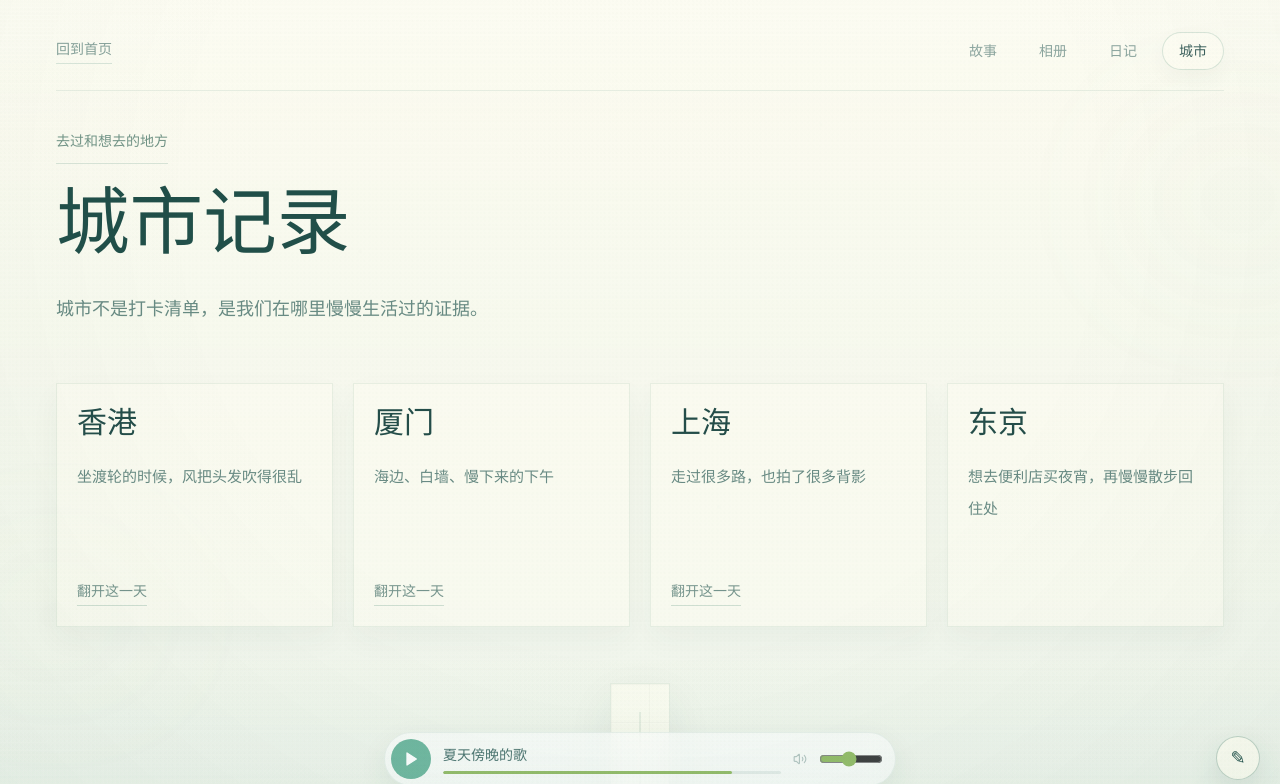
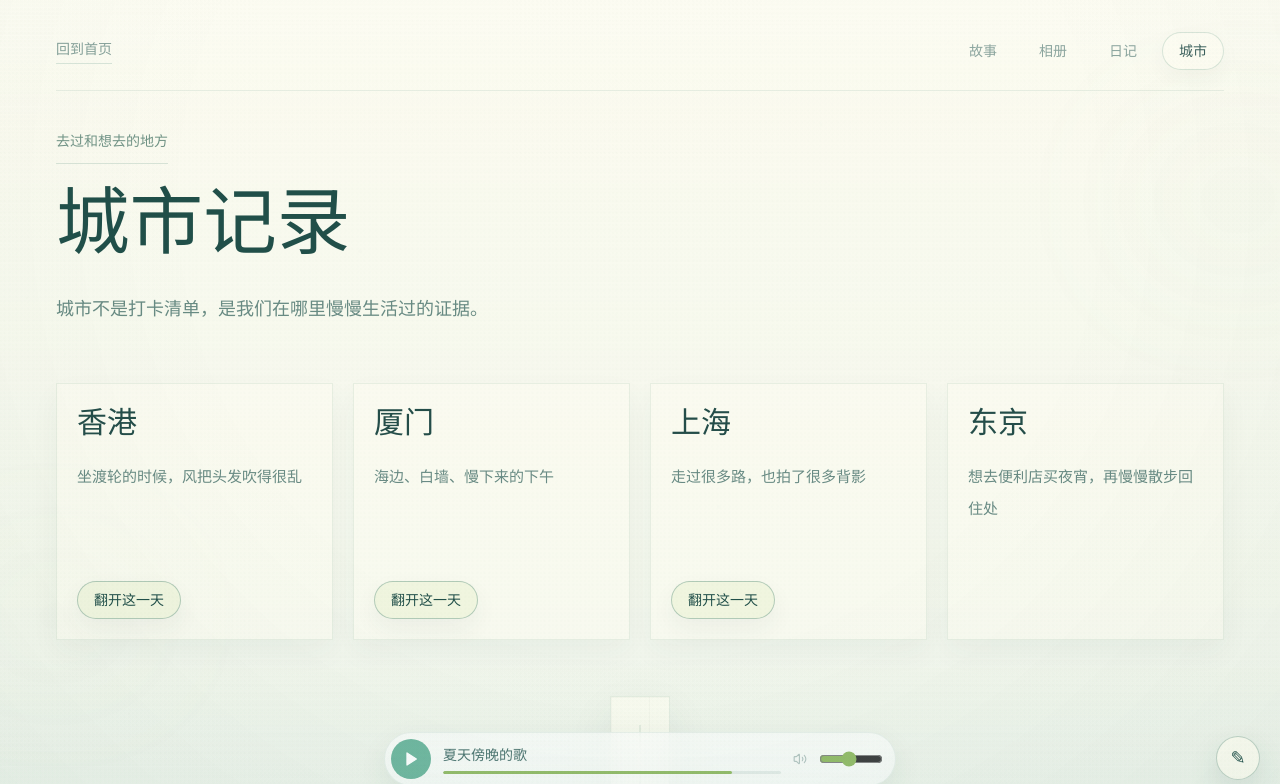
Before and after one commit to lyuxin0205-jpg/personal-love-site, a Next.js app: page /cities in a window 1280 px wide. Shown: the top 784 px of the page. Built offline with nearby package versions, Linux system fonts and the light colour scheme; no server answers; the database is empty.

Commit message:
fix: improve city story link visibility

```diff
--- a/app/cities/page.tsx
+++ b/app/cities/page.tsx
@@ -33,7 +33,10 @@ export default function CitiesPage() {
                 <p className="cinema-title text-3xl leading-tight text-[#244d49]">{trip.city}</p>
                 <p className="mt-5 min-h-24 text-[15px] leading-8 text-[#315f5a]/72">{trip.caption}</p>
                 {related && (
-                  <Link href={`/story/${related.slug}`} className="mt-6 inline-flex border-b border-[#8fb5a3]/40 pb-1 text-sm text-[#315f5a]/66 transition duration-700 hover:border-[#315f5a]/50 hover:text-[#244d49]">
+                  <Link
+                    href={`/story/${related.slug}`}
+                    className="mt-6 inline-flex w-fit items-center rounded-full border border-[#4e8173]/38 bg-[#eef5dc]/78 px-4 py-2 text-sm font-medium text-[#214f49] shadow-[0_10px_24px_rgba(37,73,67,.055)] transition duration-500 ease-out hover:-translate-y-0.5 hover:border-[#315f5a]/48 hover:bg-[#e4efd1] hover:text-[#173f3a] active:translate-y-0 active:scale-[0.98]"
+                  >
                     {siteText.storyDetail.openLabel}
                   </Link>
                 )}
```
